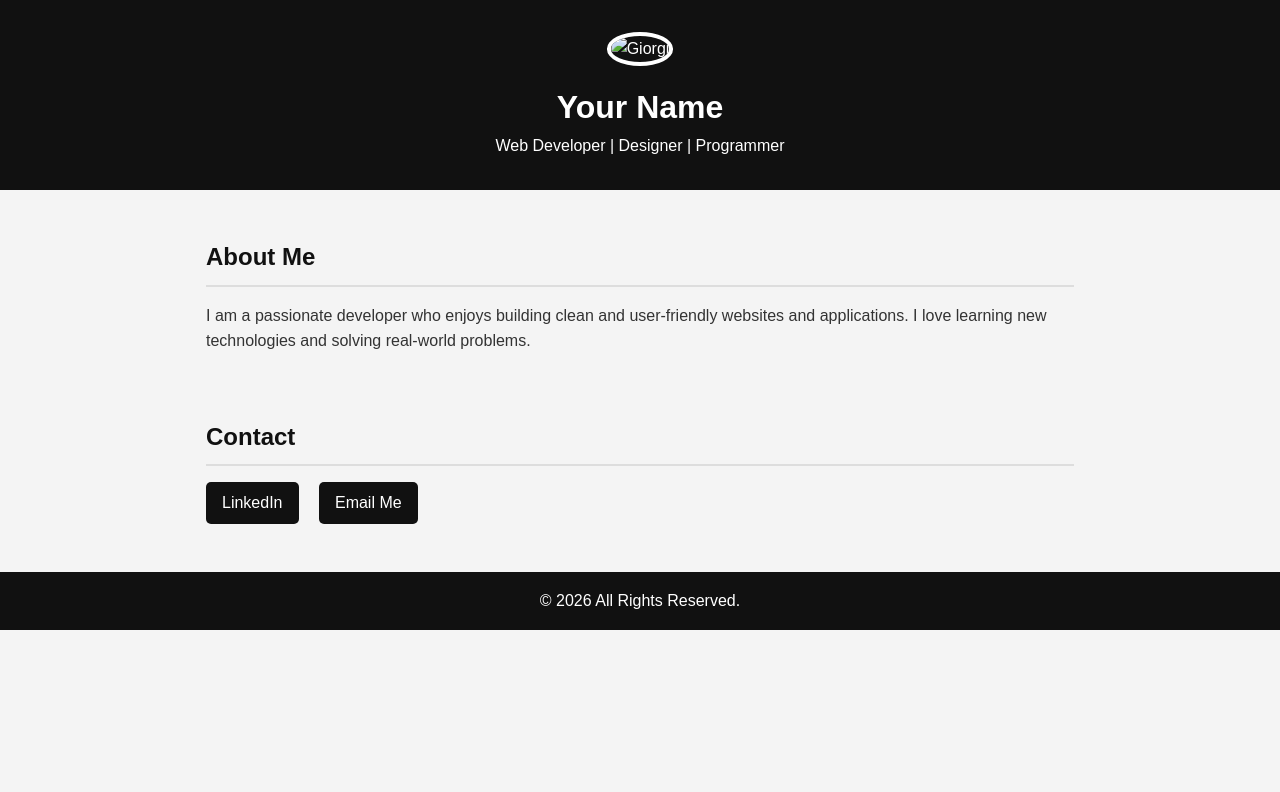
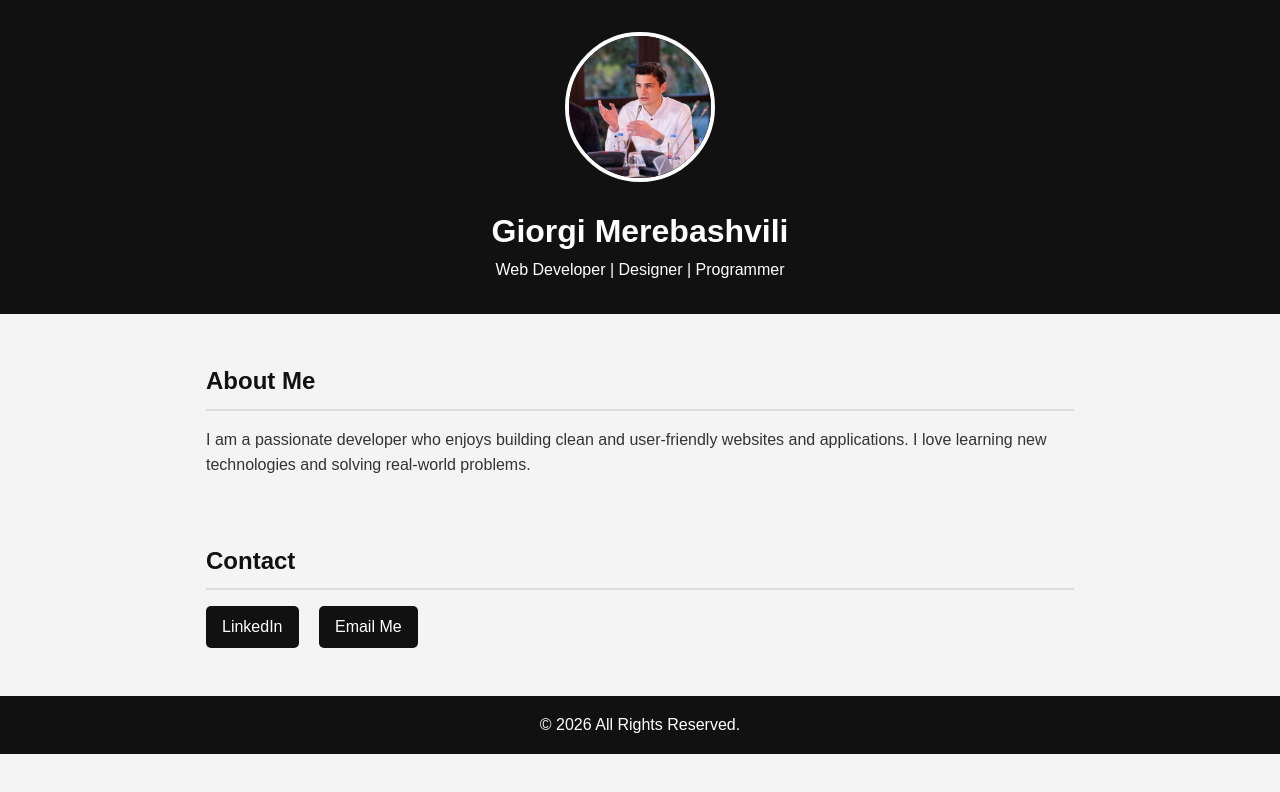
Before and after one commit to GiorgiMerebashvil1/portfolio, a plain HTML site: page index.html in a window 1280 px wide. Drawn offline with Linux system fonts and the light colour scheme.

Commit message:
Update index.html

```diff
--- a/index.html
+++ b/index.html
@@ -82,8 +82,8 @@
 <body>
 
 <header>
-    <img src="profile.jpg" alt="Giorgi">
-    <h1>Your Name</h1>
+    <img src="profile.jfif" alt="Giorgi">
+    <h1>Giorgi Merebashvili</h1>
     <p>Web Developer | Designer | Programmer</p>
 </header>
 
```
